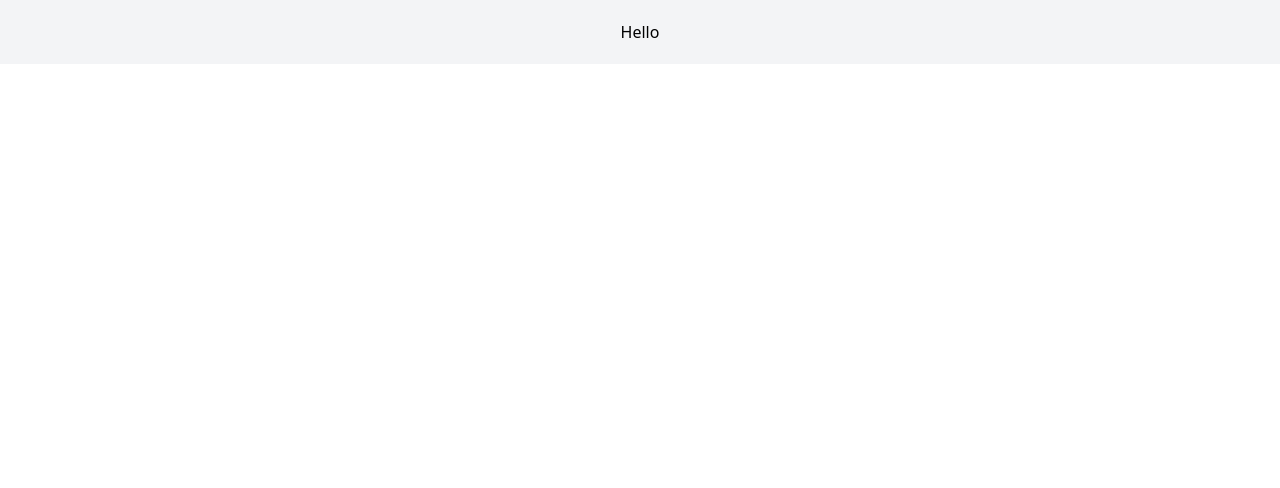
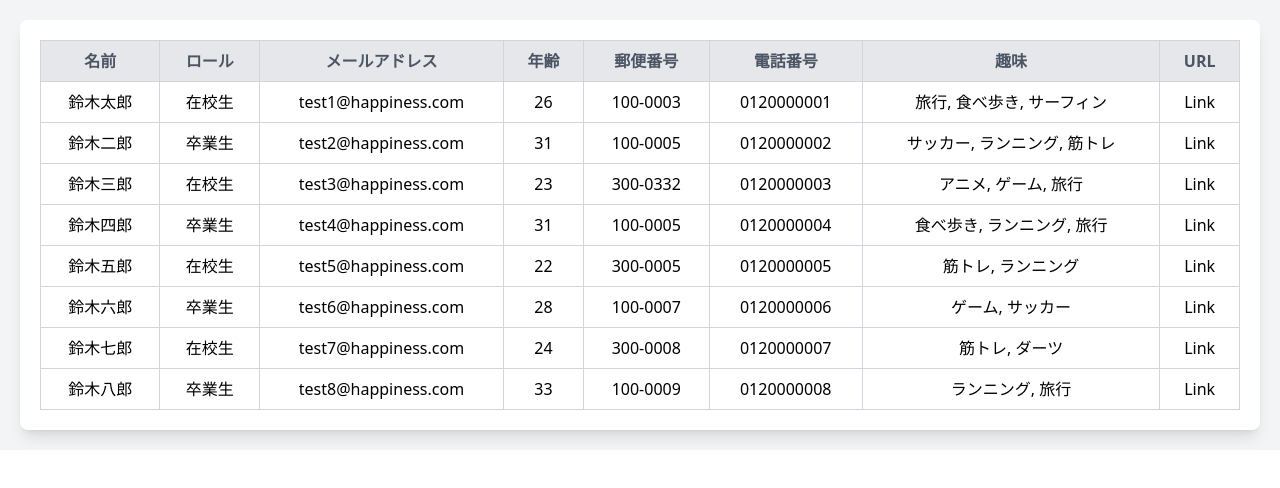
Before and after one commit to syunsuke-I/ts-practice, a React (Create React App) app: page / in a window 1280 px wide. Shown: the top 488 px of the page. Built offline with nearby package versions, Linux system fonts and the light colour scheme.

Commit message:
一旦簡易的にデータ表示

```diff
--- a/src/App.tsx
+++ b/src/App.tsx
@@ -2,9 +2,48 @@ import React from 'react';
 import './App.css';
 
 function App() {
+  const USER_LIST = [
+    { id: 1, name: "鈴木太郎", role: "student", email: "test1@happiness.com", age: 26, postCode: "100-0003", phone: "0120000001", hobbies: ["旅行", "食べ歩き", "サーフィン"], url: "https://aaa.com", studyMinutes: 3000, taskCode: 101, studyLangs: ["Rails", "Javascript"], score: 68 },
+    { id: 2, name: "鈴木二郎", role: "mentor", email: "test2@happiness.com", age: 31, postCode: "100-0005", phone: "0120000002", hobbies: ["サッカー", "ランニング", "筋トレ"], url: "https://bbb.com", experienceDays: 1850, useLangs: ["Next.js", "GoLang"], availableStartCode: 201, availableEndCode: 302 },
+    { id: 3, name: "鈴木三郎", role: "student", email: "test3@happiness.com", age: 23, postCode: "300-0332", phone: "0120000003", hobbies: ["アニメ", "ゲーム", "旅行"], url: "https://ccc.com", studyMinutes: 125000, taskCode: 204, studyLangs: ["Rails", "Next.js"], score: 90 },
+    { id: 4, name: "鈴木四郎", role: "mentor", email: "test4@happiness.com", age: 31, postCode: "100-0005", phone: "0120000004", hobbies: ["食べ歩き", "ランニング", "旅行"], url: "https://ddd.com", experienceDays: 260, useLangs: ["PHP", "Javascript"], availableStartCode: 103, availableEndCode: 408 },
+    { id: 5, name: "鈴木五郎", role: "student", email: "test5@happiness.com", age: 22, postCode: "300-0005", phone: "0120000005", hobbies: ["筋トレ", "ランニング"], url: "https://eee.com", studyMinutes: 47800, taskCode: 305, studyLangs: ["Next.js", "Rails"], score: 84 },
+    { id: 6, name: "鈴木六郎", role: "mentor", email: "test6@happiness.com", age: 28, postCode: "100-0007", phone: "0120000006", hobbies: ["ゲーム", "サッカー"], url: "https://fff.com", experienceDays: 260, useLangs: ["PHP", "Javascript"], availableStartCode: 101, availableEndCode: 302 },
+    { id: 7, name: "鈴木七郎", role: "student", email: "test7@happiness.com", age: 24, postCode: "300-0008", phone: "0120000007", hobbies: ["筋トレ", "ダーツ"], url: "https://ggg.com", studyMinutes: 26900, taskCode: 401, studyLangs: ["PHP", "Rails"], score: 73 },
+    { id: 8, name: "鈴木八郎", role: "mentor", email: "test8@happiness.com", age: 33, postCode: "100-0009", phone: "0120000008", hobbies: ["ランニング", "旅行"], url: "https://hhh.com", experienceDays: 6000, useLangs: ["Golang", "Rails"], availableStartCode: 301, availableEndCode: 505 },
+  ]
   return (
     <div className="App bg-gray-100 p-5">
-      Hello
+      <div className="container mx-auto bg-white shadow-lg rounded-lg overflow-hidden p-5">
+        <table className="table-auto w-full">
+          <thead className="bg-gray-200">
+            <tr>
+              <th className="border border-gray-300 px-4 py-2 text-gray-600">名前</th>
+              <th className="border border-gray-300 px-4 py-2 text-gray-600">ロール</th>
+              <th className="border border-gray-300 px-4 py-2 text-gray-600">メールアドレス</th>
+              <th className="border border-gray-300 px-4 py-2 text-gray-600">年齢</th>
+              <th className="border border-gray-300 px-4 py-2 text-gray-600">郵便番号</th>
+              <th className="border border-gray-300 px-4 py-2 text-gray-600">電話番号</th>
+              <th className="border border-gray-300 px-4 py-2 text-gray-600">趣味</th>
+              <th className="border border-gray-300 px-4 py-2 text-gray-600">URL</th>
+            </tr>
+          </thead>
+          <tbody>
+            {USER_LIST.map(user => (
+              <tr key={user.id}>
+                <td className="border border-gray-300 px-4 py-2">{user.name}</td>
+                <td className="border border-gray-300 px-4 py-2">{user.role === 'mentor' ? '卒業生' : '在校生'}</td>
+                <td className="border border-gray-300 px-4 py-2">{user.email}</td>
+                <td className="border border-gray-300 px-4 py-2">{user.age}</td>
+                <td className="border border-gray-300 px-4 py-2">{user.postCode}</td>
+                <td className="border border-gray-300 px-4 py-2">{user.phone}</td>
+                <td className="border border-gray-300 px-4 py-2">{user.hobbies.join(', ')}</td>
+                <td className="border border-gray-300 px-4 py-2"><a href={user.url} target="_blank" rel="noopener noreferrer">Link</a></td>
+              </tr>
+            ))}
+          </tbody>
+        </table>
+      </div>
     </div>
   );
 }
```
